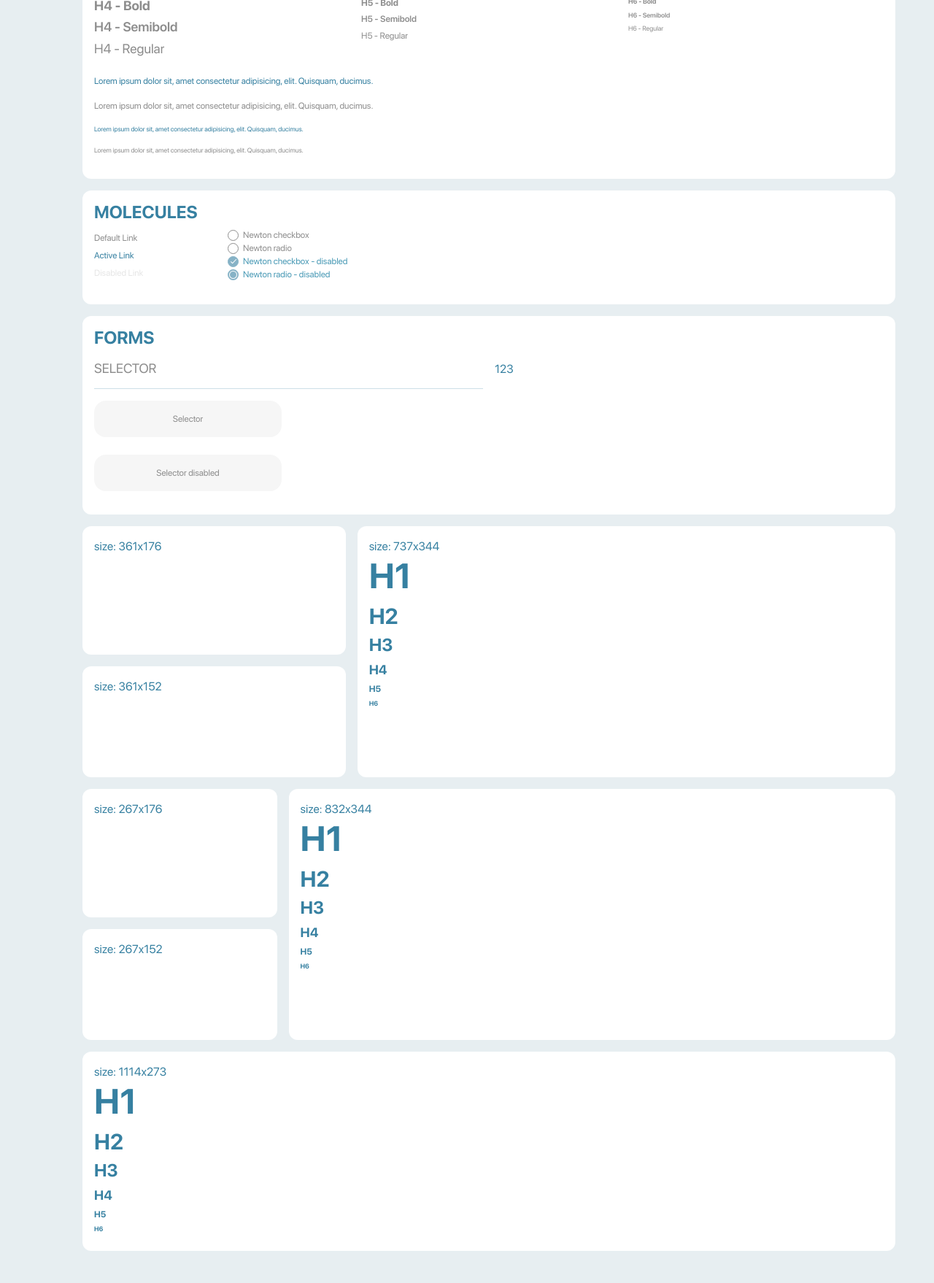
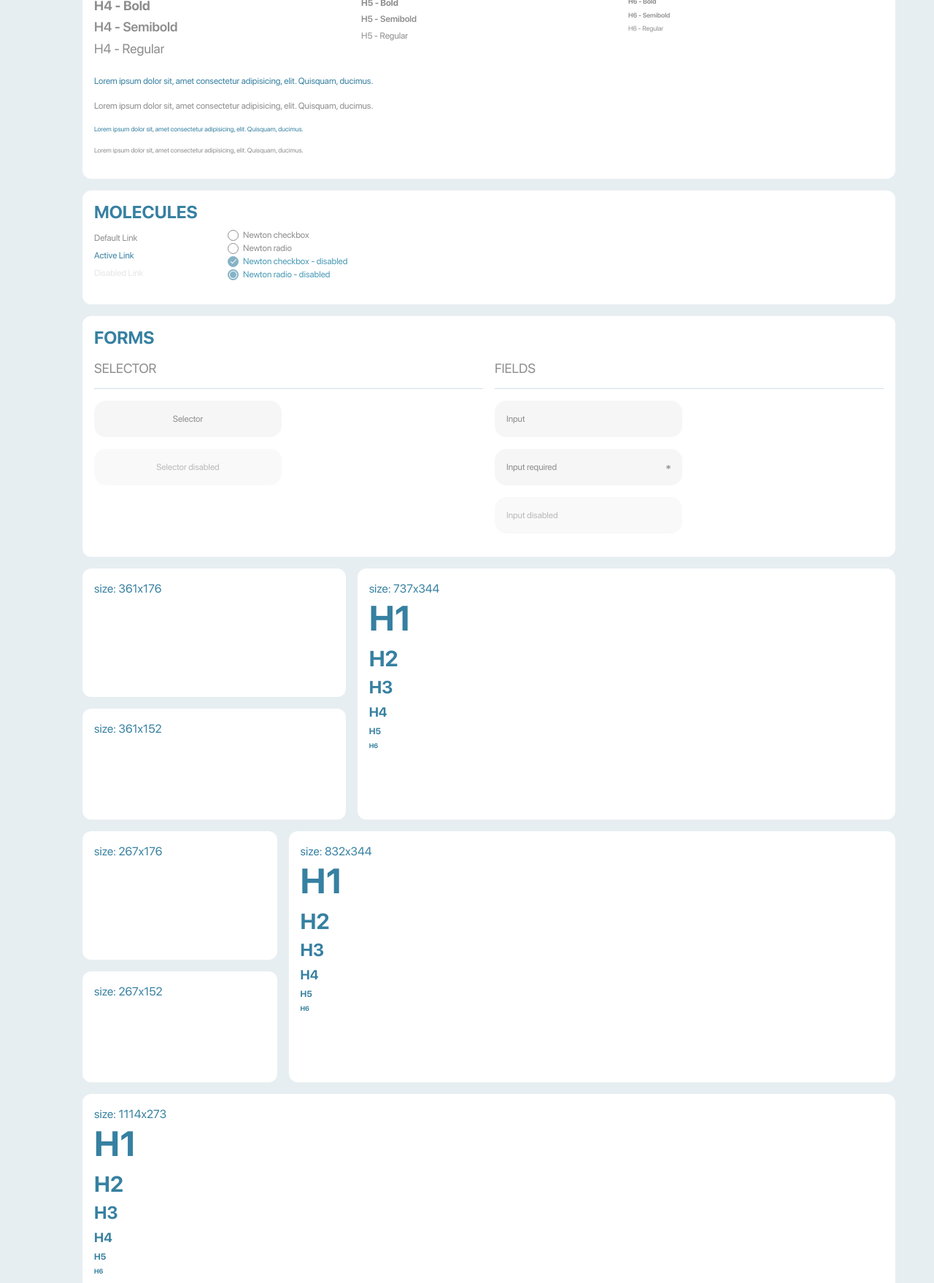
Before and after one commit to Alexsab/newtonteach.me, a Jekyll site: the page built from index.html, in a window 1280 px wide, cut to the strip 923-2681 px from the top of the page. Shown: the whole strip at 73% size. Built offline with Jekyll 4.4.1, drawn with Linux system fonts in a browser that asks for light colours.

Commit message:
FORMS - input with floating label

```diff
--- a/_includes/design-system/forms.html
+++ b/_includes/design-system/forms.html
@@ -7,18 +7,37 @@
 					<h4 class="color-primary-darkest fw-normal">SELECTOR</h4>
 					<hr>
 
-					<label class="selector-button">
+					<label class="selector-button d-block mb-3">
 						<input type="radio" name="selector" class="w-0 h-0 position-absolute invisible">
 						<span class="d-flex align-items-center justify-content-center color-primary-darkest color-primary-lighter-bg rounded-3 fz-normal lh-1">Selector</span>
 					</label>
-					<br><br>
+
 					<label class="selector-button disabled">
 						<input type="radio" name="selector" class="w-0 h-0 position-absolute invisible" disabled>
 						<span class="d-flex align-items-center justify-content-center color-primary-darkest color-primary-lighter-bg rounded-3 fz-normal lh-1">Selector disabled</span>
 					</label>
 
 				</div>
-				<div class="col">123</div>
+				<div class="col">
+					<h4 class="color-primary-darkest fw-normal">FIELDS</h4>
+					<hr>
+
+					<div class="newton-form-group d-flex flex-column-reverse color-primary-lighter-bg rounded-3 color-primary-darkest fz-normal lh-1 position-relative mb-3">
+						<input type="text" id="text" class="bg-transparent rounded-3 h-100 w-100 px-3 pt-4 pb-1" placeholder=" ">
+						<label for="text" class="position-absolute">Input</label>
+					</div>
+
+					<div class="newton-form-group d-flex flex-column-reverse color-primary-lighter-bg rounded-3 color-primary-darkest fz-normal lh-1 position-relative required mb-3">
+						<input type="text" id="text2" class="bg-transparent rounded-3 h-100 w-100 px-3 pt-4 pb-1" placeholder=" " required>
+						<label for="text2" class="d-flex align-items-center position-absolute">Input required <span class="error-message ms-2">Error message</span></label>
+					</div>
+
+					<div class="newton-form-group d-flex flex-column-reverse color-primary-lighter-bg rounded-3 color-primary-darkest fz-normal lh-1 position-relative disabled">
+						<input type="text" id="text3" class="bg-transparent rounded-3 h-100 w-100 px-3 pt-4 pb-1" placeholder=" " disabled>
+						<label for="text3" class="position-absolute">Input disabled</label>
+					</div>
+
+				</div>
 			</div>
 			<!-- /.row -->
 		</div>
--- a/src/sass/components/_form-components.sass
+++ b/src/sass/components/_form-components.sass
@@ -99,4 +99,42 @@
 	&.disabled
 		span
 			cursor: default
-			background-color: $color_primary_lighter
+			opacity: 0.6
+
+// newton-form-group
+.newton-form-group
+	@include interpolate(width, $LP, $fullHD, 257px, 343px)
+	@include interpolate(height, $LP, $fullHD, 50px, 67px)
+	transition: all .25s ease-out
+	&:hover
+		background-color: $color_primary_light
+	label
+		left: 1rem
+		top: 50%
+		transform: translateY(-50%)
+		transform-origin: left top
+		cursor: text
+		transition: all 0.25s
+		.error-message
+			opacity: 0
+	input
+		color: $primary_light
+		border: 1px solid transparent
+		&:focus:required:invalid ~ label > .error-message
+			color: $color_danger_light
+			opacity: 1
+	input:focus ~ label,
+	input:not(:placeholder-shown) ~ label
+		top: 33%
+		left: 1.1rem
+		transform: translateY(-50%) scale(0.8)
+	&.disabled
+		cursor: default
+		opacity: 0.6
+		input, label
+			cursor: default
+	&.required
+		background-image: url(../img/icons/required.svg)
+		background-repeat: no-repeat
+		background-position: right 1rem center
+		@include interpolate(background-size, $LP, $fullHD, 6px, 8px)
--- a/src/sass/config/_config.sass
+++ b/src/sass/config/_config.sass
@@ -40,9 +40,9 @@
 input, textarea
 	outline: none
 	&:focus:required:invalid
-		border-color: $color_danger_dark
+		border-color: $color_danger_light
 	&:required:valid
-		border-color: $color_success_dark
+		border-color: transparent
 
 body
 	font-family: $userfont
```
Also changed, not shown: css/main.css, css/main.min.css, img/icons/required.svg (added).
